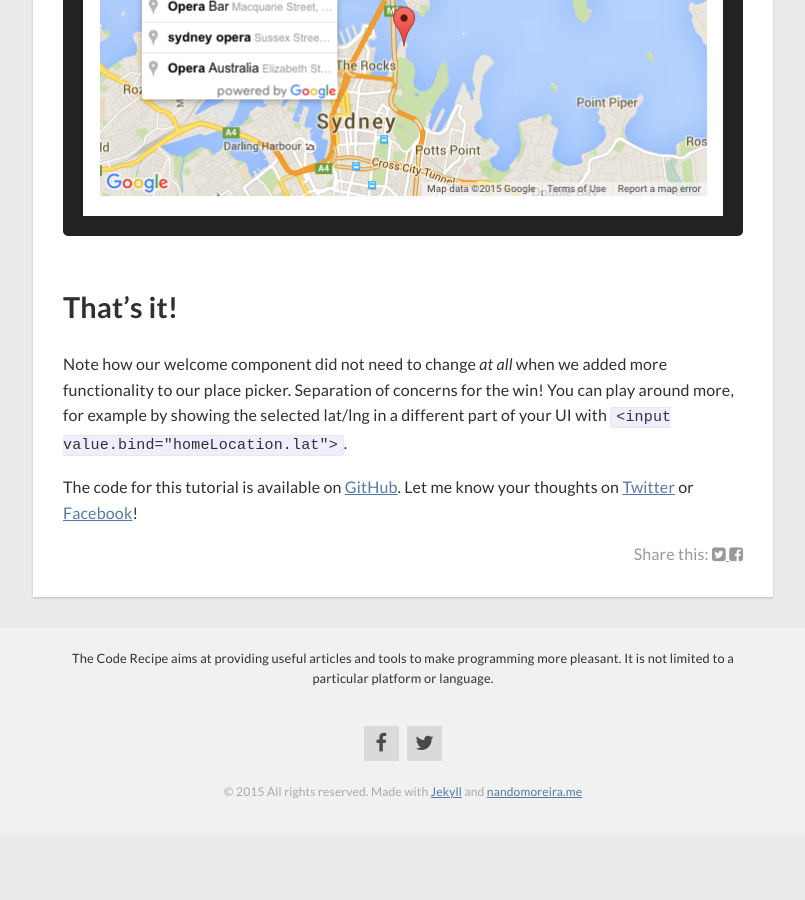
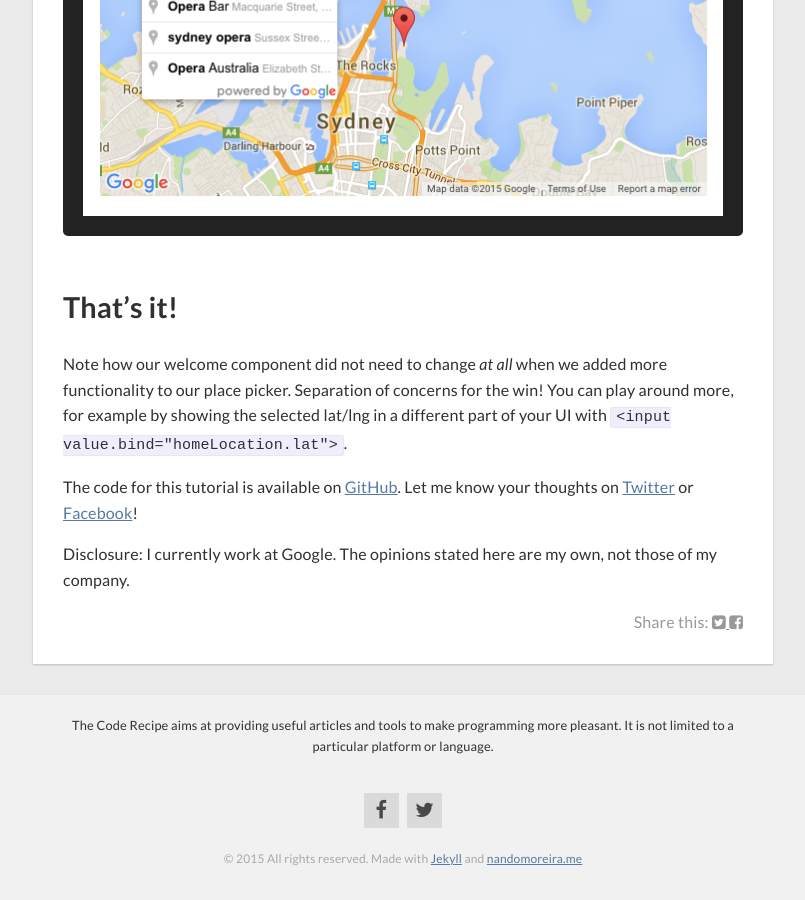
Before and after one commit to TheCodeRecipe/blog, a Jekyll site: the page built from _posts/2015-12-06-aurelia-places-autocomplete.markdown, in a window 1280 px wide and 900 px high, scrolled down 5963 px. Shown: the whole window, without its empty margins (237-1042 px from the left). Built offline with Jekyll 4.4.1, drawn with Linux system fonts in a browser that asks for light colours; nearby versions of some CDN libraries; before the commit the page ends 6796 px from its top, so only the background shows below that.

Commit message:
Add disclosure statement to blog post.

```diff
--- a/_posts/2015-12-06-aurelia-places-autocomplete.markdown
+++ b/_posts/2015-12-06-aurelia-places-autocomplete.markdown
@@ -257,3 +257,5 @@ The code for this tutorial is available on
 [GitHub](https://github.com/TheCodeRecipe/sample-aurelia-places-autocomplete). Let me know your
 thoughts on [Twitter](https://twitter.com/thecoderecipe) or
 [Facebook](https://facebook.com/thecoderecipe)!
+
+Disclosure: I currently work at Google. The opinions stated here are my own, not those of my company.
```
